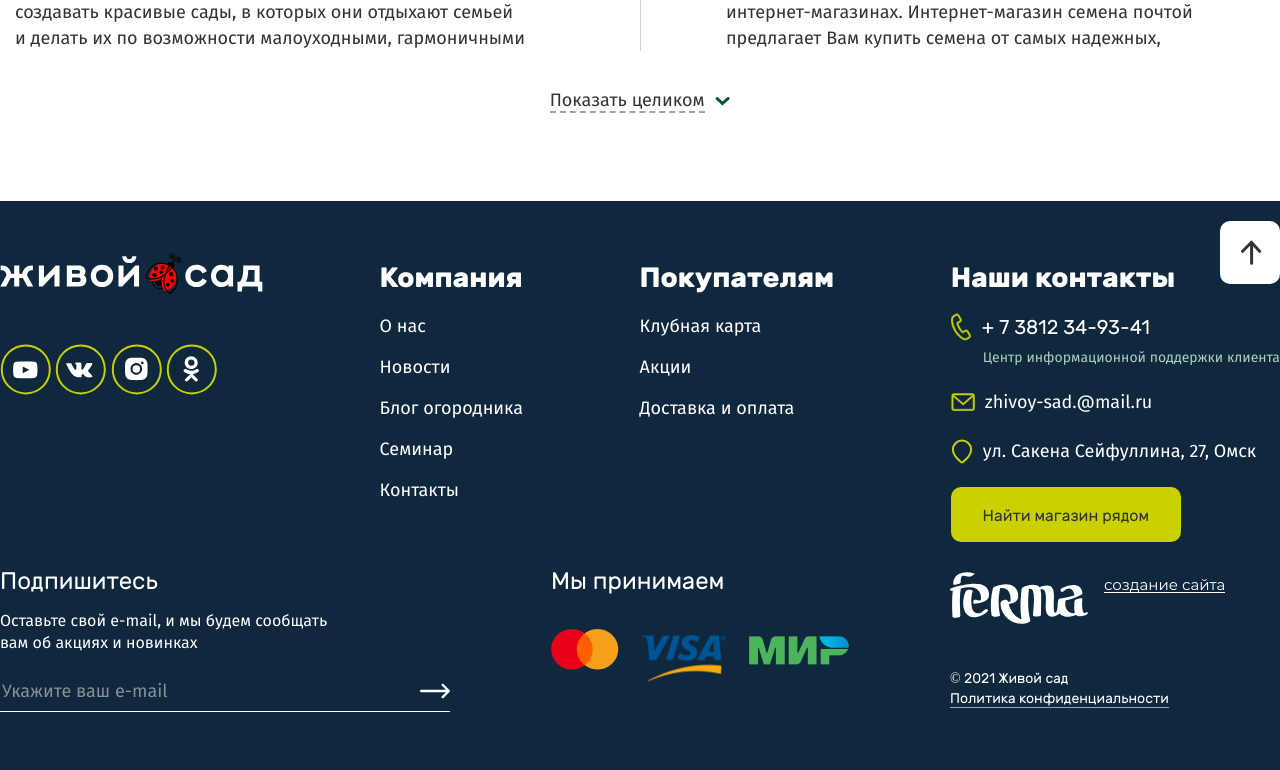
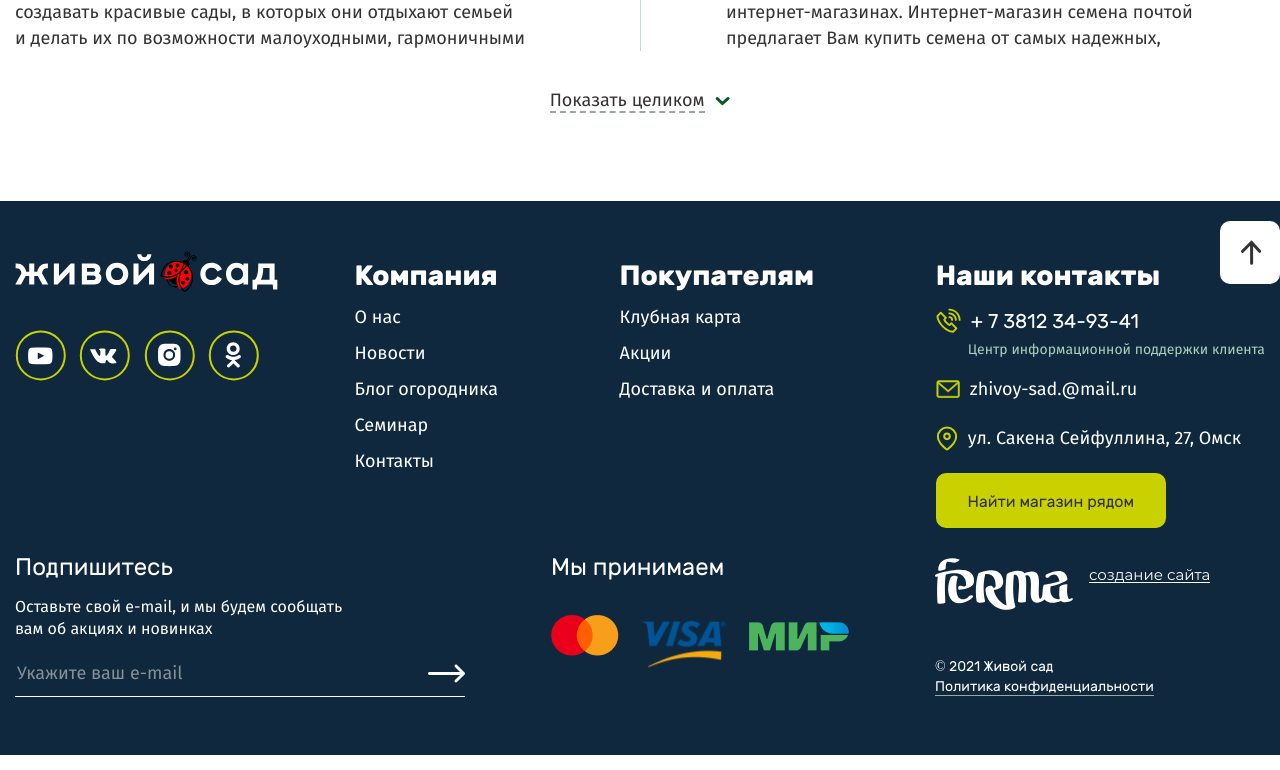
Before and after one commit to Sssforza/life-garden, a PHP site: page / in a window 1280 px wide. Shown: the part 4952-5722 px from the top of the page. Run offline with PHP 8.4, Linux system fonts and the light colour scheme; style sheets or scripts are compiled from the project's sources; some web fonts are replaced.

Commit message:
footer revision

```diff
--- a/public_html/bitrix/footer.php
+++ b/public_html/bitrix/footer.php
@@ -19,29 +19,29 @@
                         </a>
                     </div>
                 </div>
-                <div class="footer__company footerCompany">
-                    <div class="footerCompany__title">Компания</div>
-                    <ul class="footerCompany__container">
-                        <li><a class="footerCompany__links" href="#">О нас</a></li>
-                        <li><a class="footerCompany__links" href="#">Новости</a></li>
-                        <li><a class="footerCompany__links" href="#">Блог огородника</a></li>
-                        <li><a class="footerCompany__links" href="#">Семинар</a></li>
-                        <li><a class="footerCompany__links" href="#">Контакты</a></li>
+                <div class="footer__column">
+                    <div class="footer__title">Компания</div>
+                    <ul class="footer__ul">
+                        <li><a class="footer__point" href="#">О нас</a></li>
+                        <li><a class="footer__point" href="#">Новости</a></li>
+                        <li><a class="footer__point" href="#">Блог огородника</a></li>
+                        <li><a class="footer__point" href="#">Семинар</a></li>
+                        <li><a class="footer__point" href="#">Контакты</a></li>
                     </ul>
                 </div>
-                <div class="footer__buyers footerBuyers">
-                    <div class="footerBuyers__title">Покупателям</div>
-                    <ul class="footerBuyers__container">
-                        <li><a class="footerBuyers__links" href="#">Клубная карта</a></li>
-                        <li><a class="footerBuyers__links" href="#">Акции</a></li>
-                        <li><a class="footerBuyers__links" href="#">Доставка и оплата</a></li>
+                <div class="footer__column footer__column_margin">
+                    <div class="footer__title">Покупателям</div>
+                    <ul class="footer__ul">
+                        <li><a class="footer__point" href="#">Клубная карта</a></li>
+                        <li><a class="footer__point" href="#">Акции</a></li>
+                        <li><a class="footer__point" href="#">Доставка и оплата</a></li>
                     </ul>
                 </div>
-                <div class="footer__contacts footerContacts">
-                    <div class="footerContacts__title">Наши контакты</div>
+                <div class="footer__column footer__column_margin footerContacts">
+                    <div class="footer__title">Наши контакты</div>
                     <div class="footerContacts__tel">
                         <a class="footerContacts__telContainer" href="tel: +73812349341">
-                            <? include $_SERVER['DOCUMENT_ROOT'] . '/dist/img/svg/telephone.svg'; ?>
+                            <? include $_SERVER['DOCUMENT_ROOT'] . '/dist/img/svg/tel-footer.svg'; ?>
 
                             <span class="footerContacts__telText">+ 7 3812 34-93-41</span>
                         </a>
@@ -62,7 +62,7 @@
                     </div>
                 </div>
                 <div class="footer__subscribe footerSubscribe">
-                    <div class="footerSubscribe__title">Подпишитесь</div>
+                    <div class="footer__title footer__title_small">Подпишитесь</div>
                     <span class="footerSubscribe__label">Оставьте свой e-mail, и мы будем сообщать
                         вам об акциях и новинках</span>
                     <form class="footerSubscribe__form" action="">
@@ -73,12 +73,12 @@
                     </form>
                     <div class="footerSubscribe__error footerSubscribeError__js hidden">
                         <div class="footerSubscribe__errorImg">!</div>
-                        <span class="footerSubscribe__errorText">Адрес электронной почты введён некорректно. Пример: example@mail.ru
+                        <span class="footerSubscribe__errorText">Адрес электронной почты введён некорректно. <br> Пример: example@mail.ru
                         </span>
                     </div>
                 </div>
                 <div class="footer__accept footerAccept">
-                    <div class="footerAccept__title">Мы принимаем</div>
+                    <div class="footer__title footer__title_small">Мы принимаем</div>
                     <div class="footerAccept__cards">
                         <img class="footerAccept__masterImg" src="/dist/img/mastercard.png" alt="">
                         <img class="footerAccept__visaImg" src="/dist/img/visa.png" alt="">
@@ -87,7 +87,7 @@
                 </div>
                 <div class="footer__end footerEnd">
                     <div class="footerEnd__ferma">
-                        <a class="footerEnd__logo" href="#">
+                        <a class="footerEnd__logo" href="https://fermastudio.com/" target="_blank">
                             <? include $_SERVER['DOCUMENT_ROOT'] . '/dist/img/svg/ferma.svg'; ?>
                             <span>создание сайта</span>
                         </a>
--- a/src/assets/scss/blocks/_footer.scss
+++ b/src/assets/scss/blocks/_footer.scss
@@ -5,8 +5,41 @@
     display: flex;
     justify-content: space-between;
     flex-wrap: wrap;
-    padding: 52px 0 58px 0;
+    padding-top: 50px;
+    padding-bottom: 58px;
     color: $white;
+  }
+  &__column {
+    &_margin {
+      margin-left: 45px;
+    }
+  }
+  &__ul {
+    margin-top: 5px;
+    & li:not(:first-child) {
+      margin-top: 14px;
+    }
+  }
+  &__point {
+    font-size: 18px;
+    line-height: 22px;
+    transition: $transition;
+    &:hover {
+      color: $jaundiced;
+    }
+  }
+  &__title {
+    font: {
+      family: Rubik;
+      weight: bold;
+      size: 28px;
+    }
+    line-height: 50px;
+    &_small {
+      font-size: 24px;
+      line-height: 24px;
+      font-weight: normal;
+    }
   }
   &__buttonUp {
     position: absolute;
@@ -19,71 +52,48 @@
     border-radius: 10px;
     cursor: pointer;
     &:hover {
-      .footer__buttonUpArrow {
+      & svg {
+        path {
           stroke: $jaundiced;
         }
       }
     }
-  &__buttonUpArrow {
+    & svg {
       display: block;
+      path {
+        transition: $transition;
         stroke: $textColor;
-    transition: $transition;
+      }
+    }
   }
 }
 .footerIcons {
   &__logo {
     display: block;
-  }
-  &__social {
-    margin-top: 46px;
-  }
-  &__socialSvg {
-    fill: #0f283e;
-    transition: $transition;
-    display: inline-block;
-    &:hover {
-      fill: $jaundiced;
-    }
     & svg {
       display: block;
     }
   }
-}
-.footerCompany {
-  margin-left: 20px;
-  &__title {
-    font: {
-      family: Rubik;
-      weight: bold;
-      size: 28px;
-    }
-    line-height: 50px;
-  }
-  &__container {
-    margin-top: 10px;
-    & li:not(:first-child) {
-      margin-top: 15px;
+  &__social {
+    margin-top: 38px;
+    & a:not(:first-child) {
+      margin-left: 9px;
     }
   }
-  &__links {
-    font-size: 18px;
-    line-height: 26px;
+  &__socialSvg {
+    & svg {
+      display: block;
+      fill: #0f283e;
       transition: $transition;
       &:hover {
-      color: $jaundiced;
+        fill: $jaundiced;
       }
+    }
+    display: inline-block;
   }
 }
 .footerBuyers {
   margin-left: 20px;
-  &__title {
-    font: {
-      family: Rubik;
-      weight: bold;
-      size: 28px;
-    }
-    line-height: 50px;
-  }
   &__container {
     margin-top: 10px;
     & li:not(:first-child) {
@@ -100,19 +110,10 @@
   }
 }
 .footerContacts {
-  margin-left: 20px;
-  &__title {
-    font: {
-      family: Rubik;
-      weight: bold;
-      size: 28px;
-    }
-    line-height: 50px;
-  }
   &__telContainer {
     display: flex;
     align-items: center;
-    margin-top: 10px;
+    margin-top: 7px;
     pointer-events: none;
   }
   &__telText {
@@ -134,7 +135,7 @@
     pointer-events: none;
     display: flex;
     align-items: center;
-    margin-top: 19px;
+    margin-top: 14px;
   }
   &__emailText {
     margin-left: 10px;
@@ -156,7 +157,7 @@
   &__button {
     width: 230px;
     height: 55px;
-    margin-top: 21px;
+    margin-top: 20px;
     &:hover {
       background: #b3bb00;
     }
@@ -183,11 +184,11 @@
   &__form {
     display: flex;
     align-items: center;
-    margin-top: 16px;
+    margin-top: 10px;
     justify-content: space-between;
     border-bottom: 1px solid $white;
     width: 450px;
-    height: 42px;
+    height: 47px;
   }
 
   &__input {
@@ -202,22 +203,27 @@
     @include placeholder(18px, #889097, "FiraSans", $opacity: 1);
   }
   &__button {
+    & svg {
       display: block;
+      path {
         fill: $white;
-    height: 30px;
         transition: $transition;
+      }
       &:hover {
+        path {
           fill: $jaundiced;
+        }
+      }
     }
   }
   &__error {
     display: flex;
     position: absolute;
     align-items: center;
-    min-width: 464px;
+    min-width: 414px;
     height: 69px;
     left: 110%;
-    bottom: -12px;
+    bottom: -10px;
     background: &white;
     border-radius: 5px;
     padding: 15px 13px 14px 19px;
@@ -280,26 +286,25 @@
   &__logo {
     display: flex;
     align-items: start;
-    transition: $transition;
     & span {
-      margin-top: 5px;
+      margin-top: 9px;
       margin-left: 16px;
       font: {
         family: Montserrat;
         size: 15px;
       }
       line-height: 15px;
-
       border-bottom: 1px solid $white;
+      transition: $transition;
     }
     &:hover {
       & span {
-        border-bottom: none;
+        border-bottom: none ;
       }
     }
   }
   &__policy {
-    margin-top: 45px;
+    margin-top: 47px;
     font: {
       family: Rubik;
       size: 14px;
--- a/src/assets/scss/modules/base/_general.scss
+++ b/src/assets/scss/modules/base/_general.scss
@@ -28,11 +28,12 @@ body {
 }
 .hiddenHeaderCatalog {
   overflow: hidden;
-  padding-right: 17px;
+  .main,
   .headerTop,
   .headerMiddle,
   .headerBottom,
-  .headerCatalog {
+  .headerCatalog,
+  .footer {
     padding-right: 17px;
   }
 }
```
Also changed, not shown: public_html/dist/css/main.css, public_html/dist/img/svg/Vector.svg (added), public_html/dist/img/svg/address.svg, public_html/dist/img/svg/right-arrow.svg, public_html/dist/img/svg/tel-footer.svg (added), src/img/svg/Vector.svg (added), src/img/svg/address.svg, src/img/svg/right-arrow.svg, src/img/svg/tel-footer.svg (added). Lines whose indentation alone changed are shown as unchanged.
